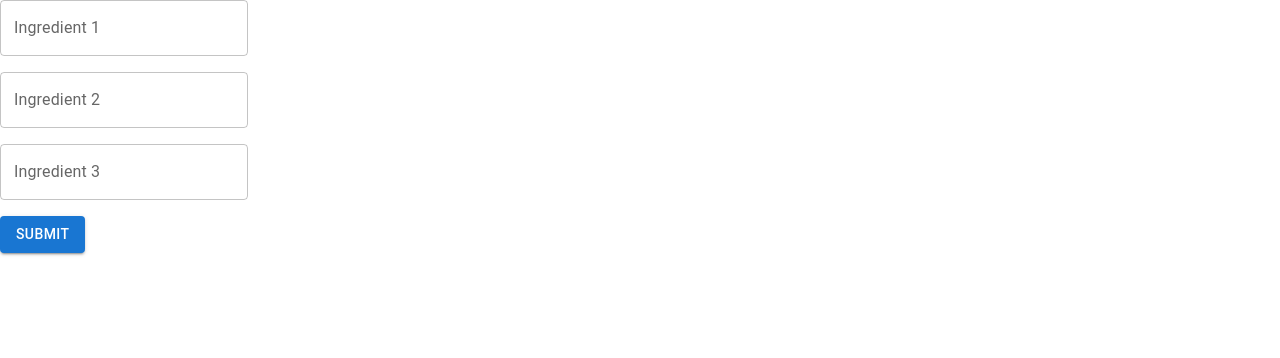
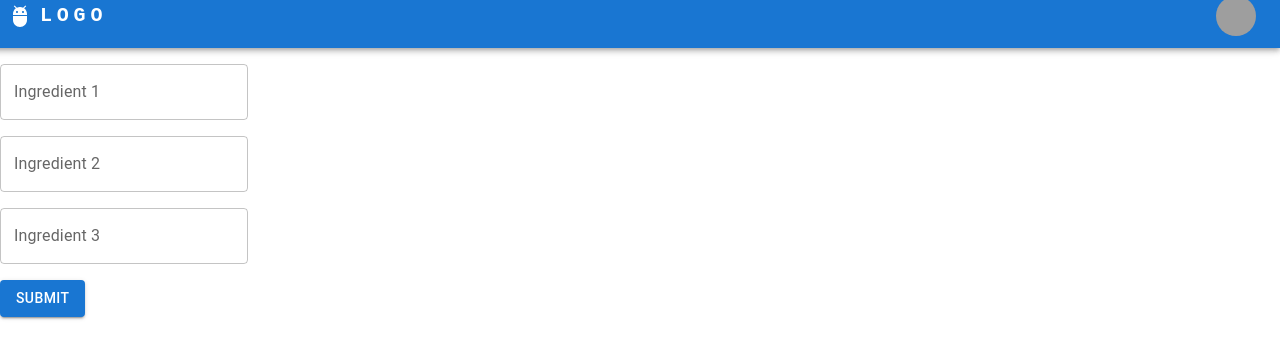
Before and after one commit to elitsamincheva/411-project, a React (Create React App) app in the folder frontend/: page / in a window 1280 px wide. Shown: the top 358 px of the page. Built offline with nearby package versions, Linux system fonts and the light colour scheme; grey boxes are pictures that could not be loaded.

Commit message:
frontend stuff

```diff
--- a/frontend/src/App.js
+++ b/frontend/src/App.js
@@ -2,7 +2,7 @@
 import { Grid, TextField, Button } from '@mui/material';
 import * as api from './api';
 import RecipeCard from './components/RecipeCard';
-import ResponsiveAppBar from './ResponsiveAppBar'; // Import the ResponsiveAppBar component
+import TopMenuBar from './components/TopMenuBar';
 
 function App() {
     const [ingredients, setIngredients] = React.useState({
@@ -32,7 +32,7 @@
     return (
         <Grid container spacing={2}>
             {/* Include the ResponsiveAppBar component here */}
-            <ResponsiveAppBar />
+            <TopMenuBar />
 
             {/* Left column for text fields and submit button */}
             <Grid item xs={4}>
--- a/frontend/src/components/TopMenuBar.js
+++ b/frontend/src/components/TopMenuBar.js
@@ -14,9 +14,9 @@
 import AdbIcon from '@mui/icons-material/Adb';
 
 const pages = []; // Remove "Products", "Pricing", and "Blog" tabs
-const settings = ['Profile', 'Account', 'Dashboard', 'Logout'];
+const settings = ['Favorites', 'Logout'];
 
-function ResponsiveAppBar() {
+function TopMenuBar() {
   const [anchorElNav, setAnchorElNav] = React.useState(null);
   const [anchorElUser, setAnchorElUser] = React.useState(null);
 
@@ -159,4 +159,4 @@
     </AppBar>
   );
 }
-export default ResponsiveAppBar;
+export default TopMenuBar;
```
